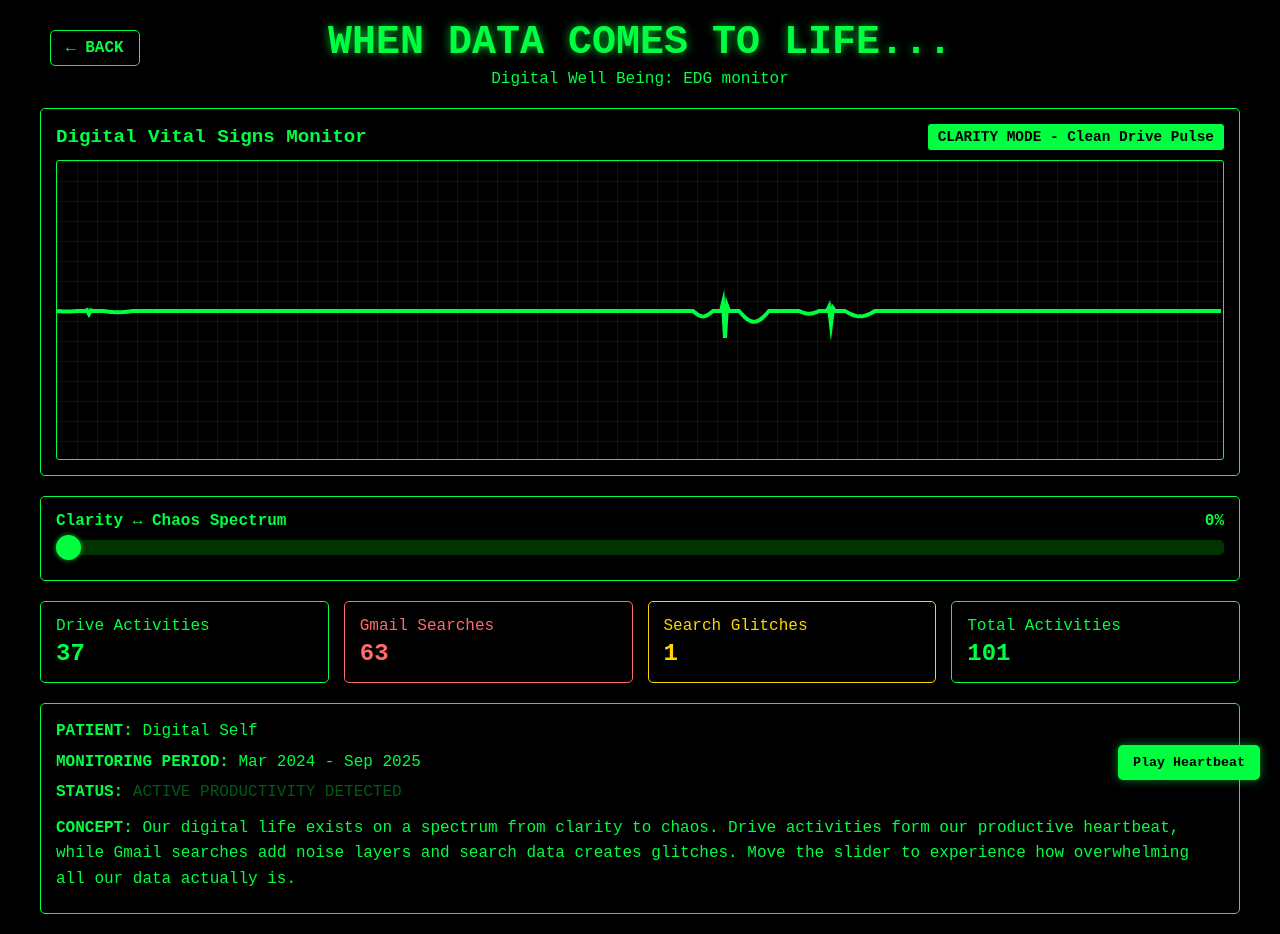
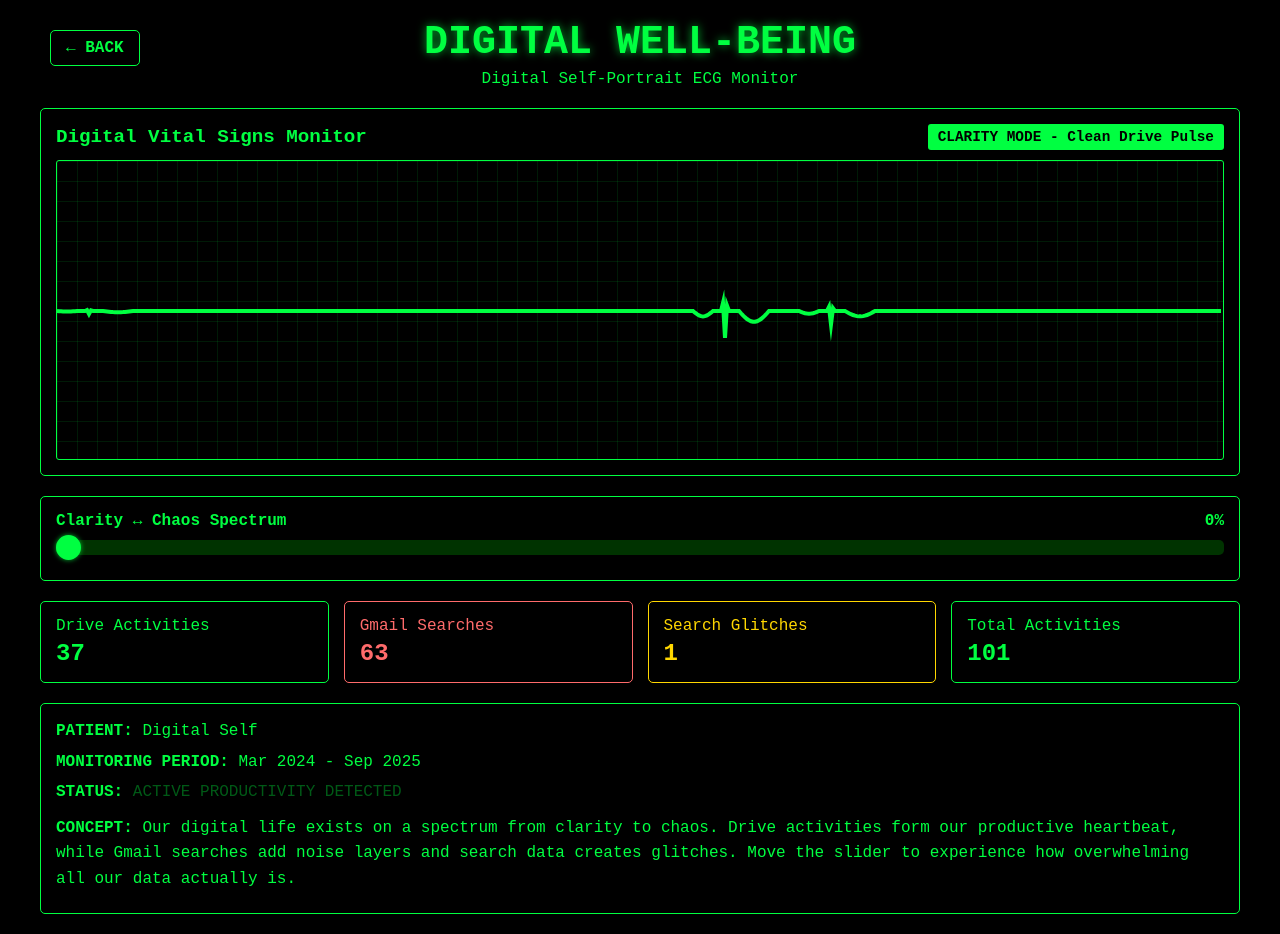
Before and after one commit to mehakx/Selfportrait, a plain HTML site: page monitor.html in a window 1280 px wide. Drawn offline with Linux system fonts and the light colour scheme.

Commit message:
Update monitor.html

```diff
--- a/monitor.html
+++ b/monitor.html
@@ -3,12 +3,12 @@
 <head>
     <meta charset="UTF-8">
     <meta name="viewport" content="width=device-width, initial-scale=1.0">
-    <title>WHEN DATA COMES TO LIFE...</title>
+    <title>DIGITAL WELL-BEING: Digital Self-Portrait</title>
     <link rel="stylesheet" href="css/monitor.css">
 </head>
 <body>
     <div class="background-container">
-        <video id="background-video" loop autoplay muted playsinline>
+        <video id="background-video" loop muted>
             <source src="images/background.mp4" type="video/mp4">
         </video>
         <div class="noise-overlay" id="noise-overlay"></div>
@@ -16,8 +16,8 @@
 
     <div class="container">
         <header>
-            <h1>WHEN DATA COMES TO LIFE...</h1>
-            <p>Digital Well Being: EDG monitor</p>
+            <h1>DIGITAL WELL-BEING</h1>
+            <p>Digital Self-Portrait ECG Monitor</p>
             <a href="index.html" class="back-button">← BACK</a>
         </header>
 
@@ -72,11 +72,10 @@
                 all our data actually is.
             </p>
         </div>
+    </div>
 
-        <div class="sound-control">
-            <button id="playHeartbeat">Play Heartbeat</button>
-        </div>
-    </div>
+    <script src="js/ecg-data.js"></script>
+    <script src="js/monitor.js"></script>
 
     <!-- Add heartbeat sound -->
     <audio id="heartbeatAudio">
```
